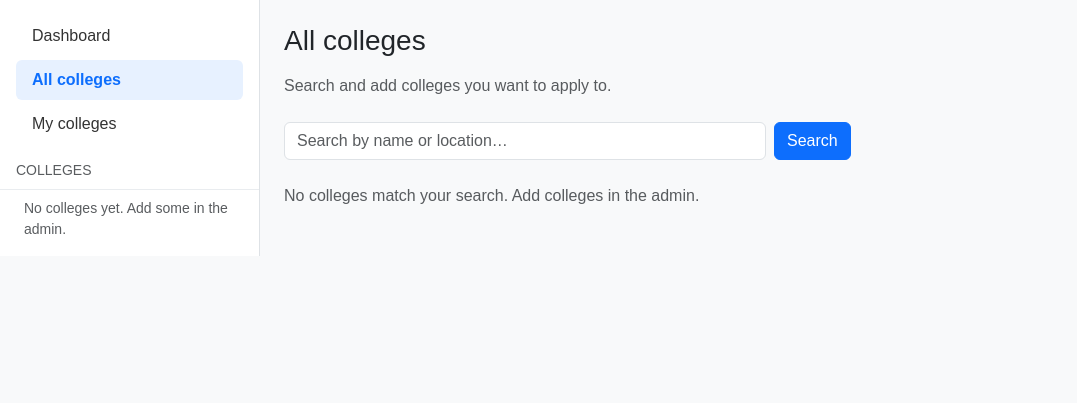
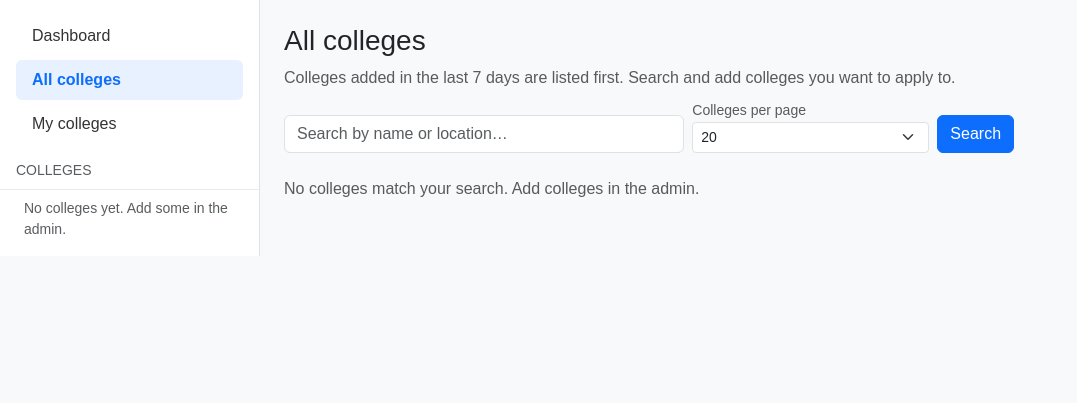
Before and after one commit to ironman0611/cs50, a Django app: page /colleges in a window 1280 px wide. Shown: the part 57-460 px from the top of the page, without its empty margins (0-1077 px from the left). Run offline with Django 5.2, Linux system fonts and the light colour scheme; the visitor is signed in with stand-in values (Sample User, id 1); data that the repository does not hold is empty.

Commit message:
adding pagination.

```diff
--- a/project4/tracker/templates/tracker/all_colleges.html
+++ b/project4/tracker/templates/tracker/all_colleges.html
@@ -1,29 +1,48 @@
 {% extends 'tracker/base_app.html' %}
 {% block main %}
-<h1 class="h3 mb-3">All colleges</h1>
-<p class="text-muted mb-4">Search and add colleges you want to apply to.</p>
+<h1 class="h3 mb-2">All colleges</h1>
+<p class="text-muted mb-2">Colleges added in the last 7 days are listed first. Search and add colleges you want to apply to.</p>
 
-<form method="get" action="{% url 'all_colleges' %}" class="row g-2 mb-4">
-    <div class="col-md-8 col-lg-6">
-        <label class="visually-hidden" for="q">Search</label>
+<form id="all-colleges-filter" method="get" action="{% url 'all_colleges' %}" class="row g-2 align-items-end mb-4">
+    <div class="col-md-6 col-lg-5">
+        <label class="form-label visually-hidden" for="q">Search</label>
         <input id="q" class="form-control" type="search" name="q" value="{{ search_query }}" placeholder="Search by name or location…" autocomplete="off">
     </div>
-    <div class="col-auto d-flex align-items-end">
+    <div class="col-md-4 col-lg-3">
+        <label class="form-label small text-muted mb-0" for="per_page">Colleges per page</label>
+        <select name="per_page" id="per_page" class="form-select form-select-sm" onchange="this.form.submit()">
+            <option value="10" {% if per_page_choice == '10' %}selected{% endif %}>10</option>
+            <option value="20" {% if per_page_choice == '20' %}selected{% endif %}>20</option>
+            <option value="all" {% if per_page_choice == 'all' %}selected{% endif %}>All</option>
+        </select>
+    </div>
+    <div class="col-auto">
         <button type="submit" class="btn btn-primary">Search</button>
     </div>
     {% if search_query %}
     <div class="col-12">
-        <a href="{% url 'all_colleges' %}" class="small">Clear search</a>
+        <a href="{% url 'all_colleges' %}?per_page={{ per_page_choice }}" class="small">Clear search</a>
     </div>
     {% endif %}
 </form>
 
-{% if colleges %}
+{% if page_obj.paginator.count == 0 %}
+<p class="text-muted">No colleges match your search{% if search_query %}. Try different keywords or <a href="{% url 'all_colleges' %}?per_page={{ per_page_choice }}">clear the search</a>.{% else %}. Add colleges in the admin.{% endif %}</p>
+{% else %}
+<p class="small text-muted mb-3">
+    Showing {{ page_obj.start_index }}–{{ page_obj.end_index }} of {{ page_obj.paginator.count }} college{{ page_obj.paginator.count|pluralize }}
+    {% if page_obj.paginator.num_pages > 1 %}(page {{ page_obj.number }} of {{ page_obj.paginator.num_pages }}){% endif %}
+</p>
 <div class="list-group shadow-sm">
-    {% for college in colleges %}
+    {% for college in page_obj %}
     <div class="list-group-item list-group-item-action d-flex flex-wrap align-items-center justify-content-between gap-3 py-3">
         <div class="flex-grow-1 min-w-0">
-            <div class="fw-semibold">{{ college.name }}</div>
+            <div class="d-flex flex-wrap align-items-center gap-2">
+                <span class="fw-semibold">{{ college.name }}</span>
+                {% if college.is_new_this_week %}
+                <span class="badge bg-info text-dark">New this week</span>
+                {% endif %}
+            </div>
             <div class="small text-muted">{{ college.location }} · Deadline {{ college.application_deadline }}</div>
             {% if college.website %}
             <a href="{{ college.website }}" class="small" target="_blank" rel="noopener">Website</a>
@@ -42,9 +61,30 @@
             {% endif %}
         </div>
     </div>
+    {% empty %}
+    <p class="list-group-item text-muted mb-0">No colleges on this page.</p>
     {% endfor %}
 </div>
-{% else %}
-<p class="text-muted">No colleges match your search{% if search_query %}. Try different keywords or <a href="{% url 'all_colleges' %}">clear the search</a>.{% else %}. Add colleges in the admin.{% endif %}</p>
+{% endif %}
+
+{% if page_obj.has_other_pages %}
+<nav class="mt-4" aria-label="College list pages">
+    <ul class="pagination pagination-sm flex-wrap mb-0">
+        {% if page_obj.has_previous %}
+        <li class="page-item">
+            <a class="page-link" href="?{% if search_query %}q={{ search_query|urlencode }}&{% endif %}per_page={{ per_page_choice }}&page={{ page_obj.previous_page_number }}">Previous</a>
+        </li>
+        {% else %}
+        <li class="page-item disabled"><span class="page-link">Previous</span></li>
+        {% endif %}
+        {% if page_obj.has_next %}
+        <li class="page-item">
+            <a class="page-link" href="?{% if search_query %}q={{ search_query|urlencode }}&{% endif %}per_page={{ per_page_choice }}&page={{ page_obj.next_page_number }}">Next</a>
+        </li>
+        {% else %}
+        <li class="page-item disabled"><span class="page-link">Next</span></li>
+        {% endif %}
+    </ul>
+</nav>
 {% endif %}
 {% endblock %}
--- a/project4/tracker/views.py
+++ b/project4/tracker/views.py
@@ -4,10 +4,12 @@ from django.contrib import messages
 from django.contrib.auth import authenticate, login, logout
 from django.contrib.auth.decorators import login_required
 from django.contrib.auth.models import User
+from django.core.paginator import Paginator
 from django.db import IntegrityError
-from django.db.models import Q
+from django.db.models import BooleanField, Case, IntegerField, Q, Value, When
 from django.http import JsonResponse
 from django.shortcuts import get_object_or_404, redirect, render
+from django.utils import timezone
 from django.views.decorators.csrf import csrf_exempt
 
 from .models import Application, College, Task
@@ -62,12 +64,42 @@ def index(request):
 @login_required
 def all_colleges(request):
     q = request.GET.get("q", "").strip()
+    per_page_raw = request.GET.get("per_page", "20").lower()
+    if per_page_raw == "all":
+        per_page_choice = "all"
+    elif per_page_raw == "10":
+        per_page_choice = "10"
+    else:
+        per_page_choice = "20"
+
+    week_ago = timezone.now() - timedelta(days=7)
     colleges = College.objects.all()
     if q:
         colleges = colleges.filter(
             Q(name__icontains=q) | Q(location__icontains=q)
         )
-    colleges = colleges.order_by("name")
+    colleges = colleges.annotate(
+        recent_order=Case(
+            When(created_at__gte=week_ago, then=Value(0)),
+            default=Value(1),
+            output_field=IntegerField(),
+        ),
+        is_new_this_week=Case(
+            When(created_at__gte=week_ago, then=Value(True)),
+            default=Value(False),
+            output_field=BooleanField(),
+        ),
+    ).order_by("recent_order", "-created_at", "name")
+
+    total_count = colleges.count()
+    if per_page_choice == "all":
+        per_page = max(total_count, 1)
+    else:
+        per_page = int(per_page_choice)
+
+    paginator = Paginator(colleges, per_page)
+    page_obj = paginator.get_page(request.GET.get("page"))
+
     applied_ids = set(
         Application.objects.filter(user=request.user).values_list(
             "college_id", flat=True
@@ -78,8 +110,9 @@ def all_colleges(request):
         "tracker/all_colleges.html",
         {
             "nav_active": "all_colleges",
-            "colleges": colleges,
+            "page_obj": page_obj,
             "search_query": q,
+            "per_page_choice": per_page_choice,
             "applied_college_ids": applied_ids,
         },
     )
```
